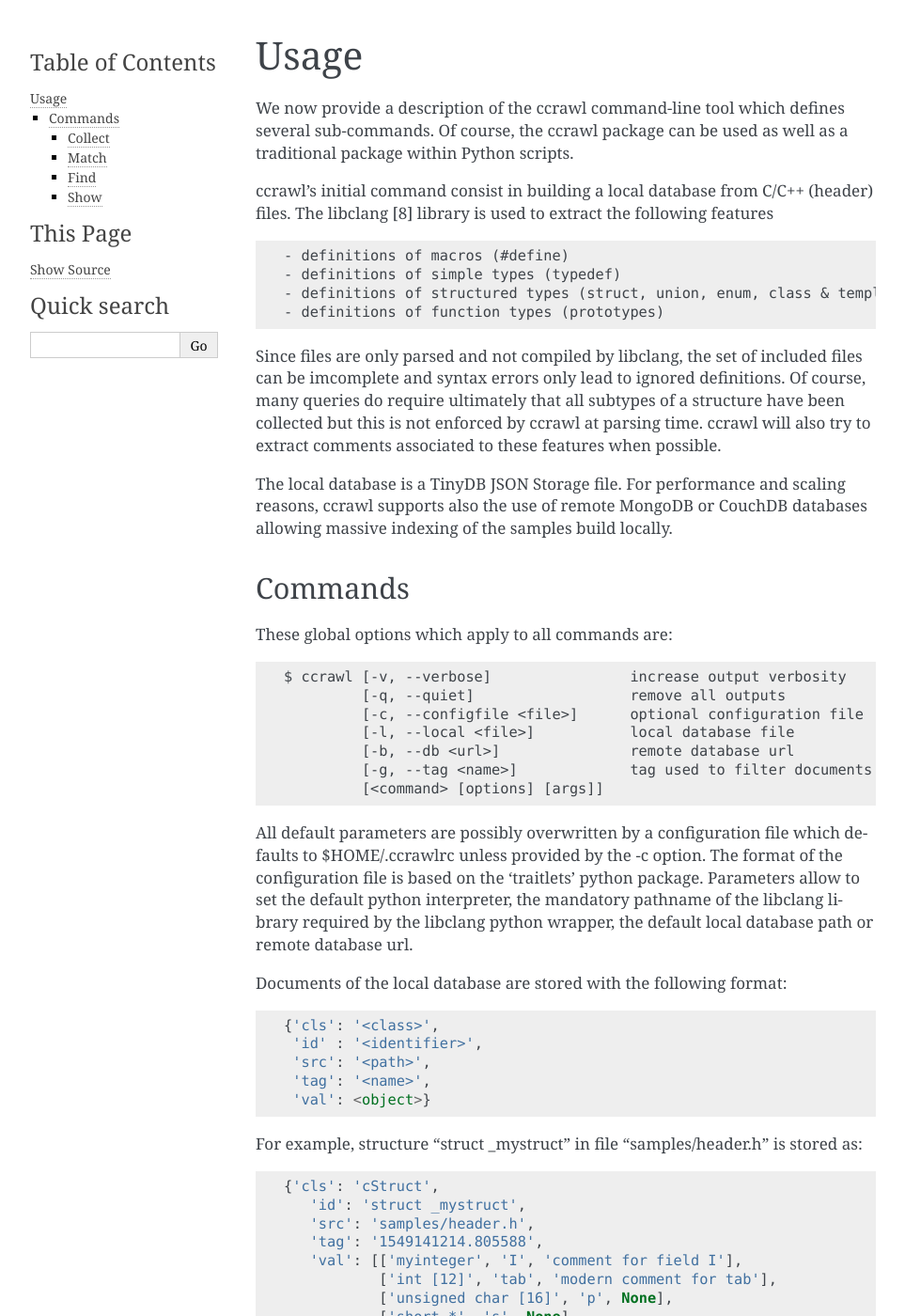
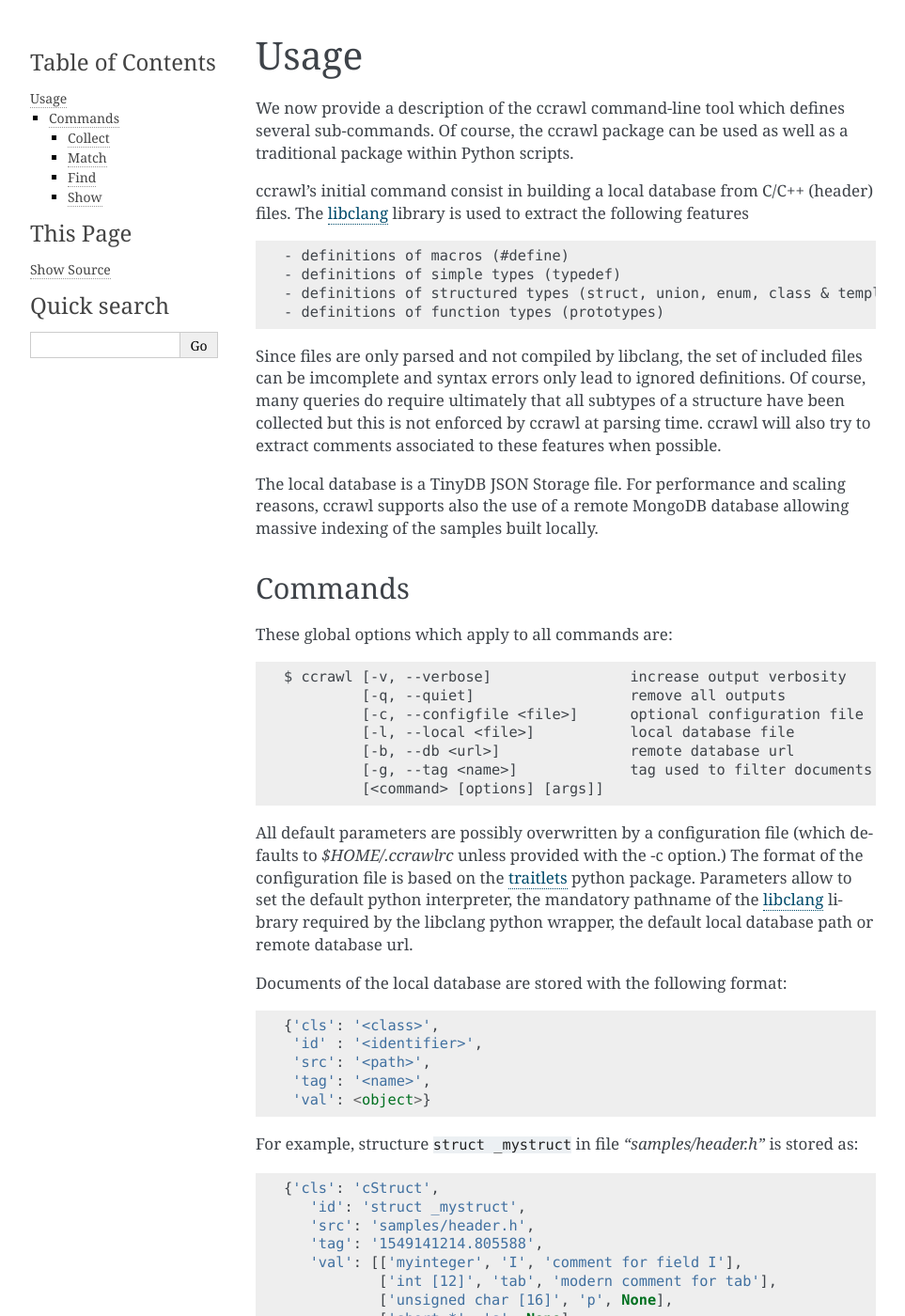
Before and after one commit to bdcht/ccrawl, a Sphinx documentation site: the page built from doc/usage.rst, in a window 1280 px wide and 1400 px high. Shown: the whole window at 94% size, without its empty margins (148-1111 px from the left). Built offline with Sphinx 7.4.7, drawn with Linux system fonts in a browser that asks for light colours; pages that are not in the unit, such as notebooks, are missing from menus; some of the changed text lies outside the part shown.

Commit message:
update doc

```diff
--- a/doc/usage.rst
+++ b/doc/usage.rst
@@ -5,7 +5,7 @@ We now provide a description of the ccrawl command-line tool which defines sever
 Of course, the ccrawl package can be used as well as a traditional package within Python scripts.
 
 ccrawl's initial command consist in building a local database from C/C++ (header) files.
-The libclang [8] library is used to extract the following features ::
+The libclang_ library is used to extract the following features ::
 
  - definitions of macros (#define)
  - definitions of simple types (typedef)
@@ -19,8 +19,8 @@ by ccrawl at parsing time. ccrawl will also try to extract comments associated t
 when possible.
 
 The local database is a TinyDB JSON Storage file. For performance and scaling reasons, ccrawl
-supports also the use of remote MongoDB or CouchDB databases allowing massive indexing of
-the samples build locally.
+supports also the use of a remote MongoDB database allowing massive indexing of
+the samples built locally.
 
 Commands
 --------
@@ -35,11 +35,11 @@ These global options which apply to all commands are::
              [-g, --tag <name>]             tag used to filter documents of the database
              [<command> [options] [args]]
 
-All default parameters are possibly overwritten by a configuration file which defaults to
-$HOME/.ccrawlrc unless provided by the -c option. The format of the configuration file is
-based on the 'traitlets' python package.
+All default parameters are possibly overwritten by a configuration file (which defaults to
+*$HOME/.ccrawlrc* unless provided with the -c option.) The format of the configuration file is
+based on the traitlets_ python package.
 Parameters allow to set the default python interpreter, the mandatory pathname of the
-libclang library required by the libclang python wrapper, the default local database path
+libclang_ library required by the libclang python wrapper, the default local database path
 or remote database url.
 
 Documents of the local database are stored with the following format::
@@ -50,7 +50,7 @@ Documents of the local database are stored with the following format::
      'tag': '<name>',
      'val': <object>}
 
-For example, structure "struct _mystruct" in file "samples/header.h" is stored as::
+For example, structure ``struct _mystruct`` in file *"samples/header.h"* is stored as::
 
      {'cls': 'cStruct',
         'id': 'struct _mystruct',
@@ -71,7 +71,7 @@ the current collect time.)
 Collect
 +++++++
 
-The 'collect' command locally extracts definitions from the provided sources <src>::
+The ``collect`` command locally extracts definitions from the provided sources <src>::
 
     $ ccrawl [global options] collect [options] <src>
 
@@ -95,7 +95,7 @@ The 'collect' command locally extracts definitions from the provided sources <sr
 Match
 +++++
 
-The 'match' command performs a regular expression search within database 'id' and 'val' keys::
+The ``match`` command performs a regular expression search within database 'id' and 'val' keys::
 
     $ ccrawl [global options] match <rex>
 
@@ -106,7 +106,7 @@ The 'match' command performs a regular expression search within database 'id' an
 Find
 ++++
 
-The 'find' command performs advanced queries within the local database::
+The ``find`` command performs advanced queries within the local database::
 
     $ ccrawl [global options] find [-a, --ands <str>]
                                   [-o, --ors  <str>]
```
Also changed, not shown: other parts of doc/usage.rst (+6 -2 lines), README.rst (+12 -6 lines), doc/installation.rst (+17 -9 lines).
